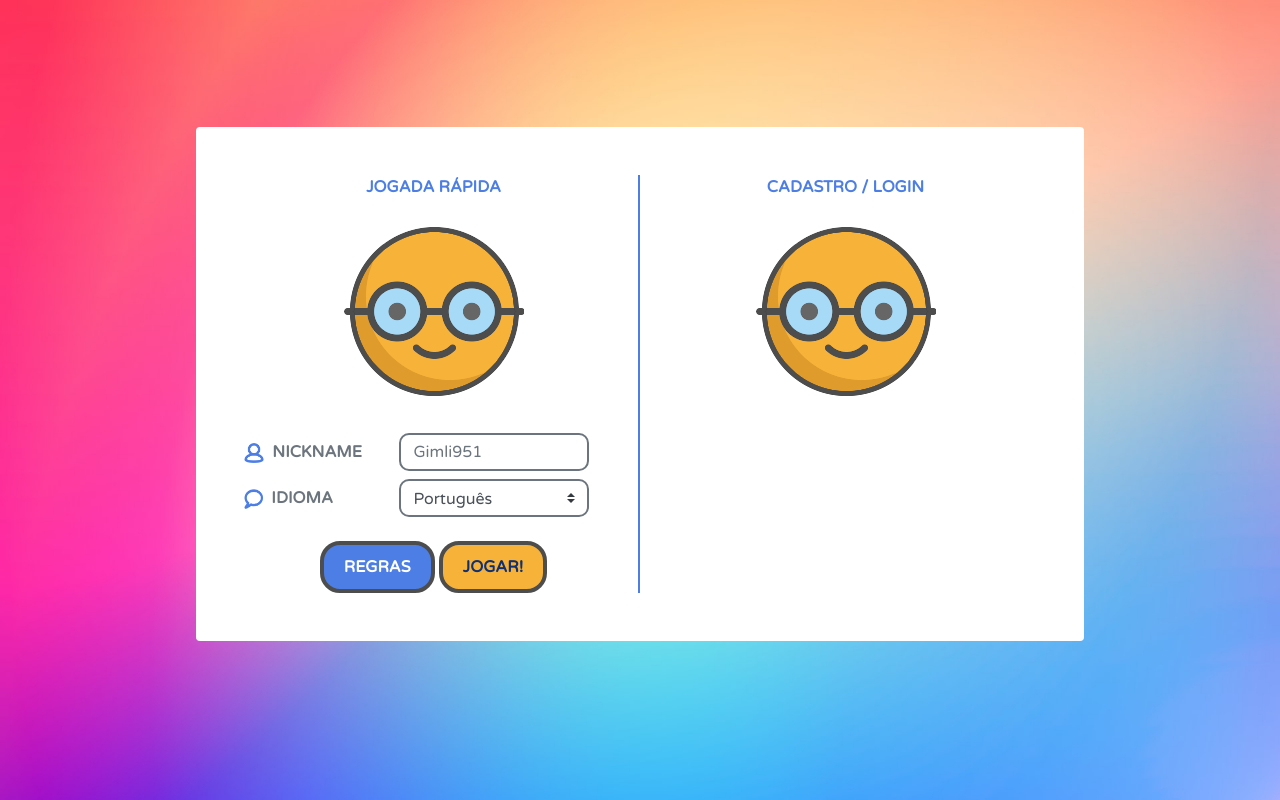
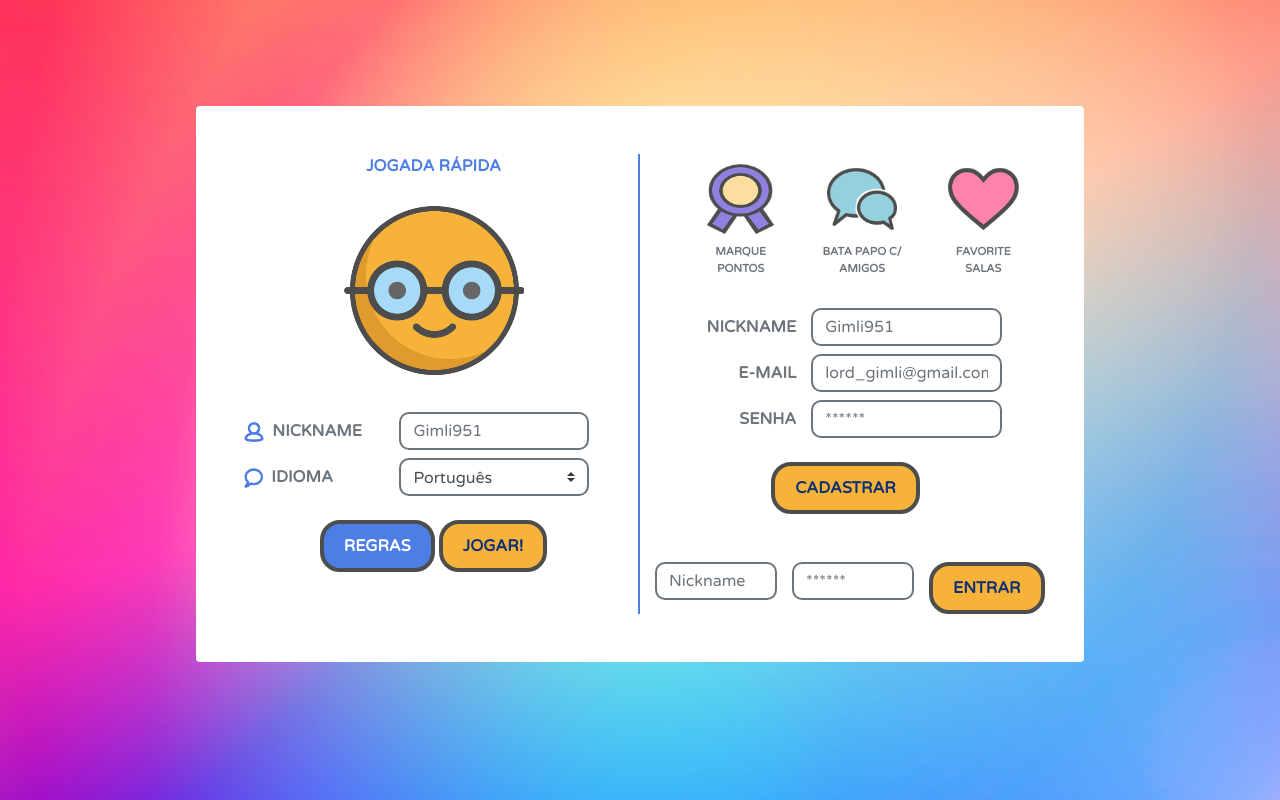
Before and after one commit to quaroline/hangman, a PHP site: page / in a window 1280 px wide. Run offline with PHP 8.4, Linux system fonts and the light colour scheme.

Commit message:
Tela Login finalizada.

```diff
--- a/index.html
+++ b/index.html
@@ -16,12 +16,11 @@
 </head>
 <body>
     <!-- Não esquecer de deixar só o conteúdo do body no arquivo original -->
-    <!-- <script type='text/javascript' src='script/models/index.js'></script> -->
     <div class="container d-flex justify-content-center vertical-center">
         <div class="jumbotron p-3 p-md-5 rounded" style="width:80%;">
             <div class="row text-center">
                 <div class="col-md-6 right-border">
-                    <p class="text-primary font-weight-bold">Jogada Rápida</p>
+                    <p class="text-primary font-weight-bold" data-bind="text: labelJogadaRapida">Jogada Rápida</p>
                     <img src="res/img/nerd.png" class="img-responsive"><br><br>
                     <div class="text-left">
                         <div class="form-group row mb-0">
@@ -36,28 +35,80 @@
                         <div class="form-group row">
                             <div class="col-md-5 col-form-label text-secondary">
                                 <img src="res/img/idioma.png" class="img-responsive" width="19" height="20">&nbsp;
-                                <label for="idioma"><b>Idioma</b></label>
+                                <label for="idioma"><b data-bind="text: labelIdioma">Idioma</b></label>
                             </div>
                             <div class="col-md-6 pl-0">
-                                <select id="idioma" class="custom-select">
-                                    <option value="en">English</option>
-                                    <option value="de">Deutsch</option>
-                                    <option value="pt" selected>Português</option>
-                                    <option value="jp">日本語</option>
-                                </select>
+                                <select id="idioma" class="custom-select" data-bind="options: idiomas, optionsText: 'idioma', optionsValue: 'codigo', value: idiomaSelecionado"></select>
                             </div>
                         </div>
                     </div>
-                    <button class="btn-action-sec">Regras</button>
-                    <button class="btn-action">Jogar!</button>
+                    <button class="btn-action-sec" data-bind="text: labelRegras">Regras</button>
+                    <button class="btn-action" data-bind="text: labelJogar() + '!'">Jogar</button>
                 </div>
                 <div class="col-md-6">
-                    <p class="text-primary font-weight-bold">Cadastro / Login</p>
-                    <img src="res/img/nerd.png" class="img-responsive">
+                    <div class="mb-3">
+                        <div class="row infos" style="padding:7px;padding-top:0">
+                            <div class="col-md-4">
+                                <img src="res/img/score.png" style="height: 90px">
+                                <label data-bind="text: labelMarcarPontos"></label>
+                            </div>
+                            <div class="col-md-4">
+                                <img src="res/img/chat.png" style="height: 90px">
+                                <label data-bind="text: labelChat"></label>
+                            </div>
+                            <div class="col-md-4">
+                                <img src="res/img/heart.png" style="height: 90px">
+                                <label data-bind="text: labelFavoritar"></label>
+                            </div>
+                        </div>
+                        <div class="form-group row mt-3" style="text-align: right;">
+                            <div class="col-md-5 col-form-label text-secondary">
+                                <label for="nickname"><b>Nickname</b></label>
+                            </div>
+                            <div class="col-md-6 pl-0">
+                                <input id="nickname" type="text" class="form-control" placeholder="Gimli951">
+                            </div>
+                            <div class="col-md-5 col-form-label text-secondary">
+                                <label for="email"><b>E-mail</b></label>
+                            </div>
+                            <div class="col-md-6 pl-0">
+                                <input id="email" type="text" class="form-control" placeholder="lord_gimli@gmail.com">
+                            </div>
+                            <div class="col-md-5 col-form-label text-secondary">
+                                <label for="senha"><b>Senha</b></label>
+                            </div>
+                            <div class="col-md-6 pl-0">
+                                <input id="senha" type="text" class="form-control" placeholder="******">
+                            </div>
+                            <div class="col-md-12 mt-3" style="text-align: center!important;">
+                                <button id="nickname" type="button" class="btn-action" data-bind="text: labelCadastro"></button>
+                            </div>
+                        </div>
+                    </div>
+                    <div class="mt-5">
+                        <div class="row">
+                            <div class="col-md-4" style="padding-right: 0!important;">
+                                <input id="nickname" type="text" class="form-control" placeholder="Nickname">
+                            </div>
+                            <div class="col-md-4" style="padding-right: 0!important;">
+                                <input id="nickname" type="text" class="form-control" placeholder="******">
+                            </div>
+                            <div class="col-md-4">
+                                <button id="nickname" type="button" class="btn-action" data-bind="text: labelLogin">
+                            </div>
+                        </div>
+                    </div>
+                </div>
+                <div class="col-md-12" data-bind="visible: idiomaSelecionado() != 'pt'">
+                    <div class="aviso">
+                        <h5 class="font-weight-bold text-danger" data-bind="text: labelAviso() +'!'"></h5>
+                        <p data-bind="text: labelDescricaoAviso"></p>
+                    </div>
                 </div>
             </div>
         </div>
     </div>
+    <script type='text/javascript' src='script/models/index.js'></script>
     <!-- Não esquecer de deixar só o conteúdo do body no arquivo original -->
 </body>
 </html>
--- a/script/models/game.js
+++ /dev/null
@@ -1,6 +0,0 @@
-function ViewModel() {
-    this.firstName = "Bert";
-    this.lastName = "Bertington";
-}
-
-ko.applyBindings(new ViewModel());
--- /dev/null
+++ b/script/models/index.js
@@ -0,0 +1,109 @@
+function viewModel() {
+    this.idiomas = ko.observableArray([
+        { idioma: 'English', codigo: 'en' },
+        { idioma: 'Deutsch', codigo: 'de' },
+        { idioma: 'Português', codigo: 'pt' },
+        { idioma: '日本語', codigo: 'jp' }
+    ]);
+
+    this.labels = [
+        { codigo: 'pt', palavras:
+            [
+                { label: 'JogadaRapida', palavra: 'Jogada Rápida' },
+                { label: 'Cadastro', palavra: 'Cadastrar' },
+                { label: 'Login', palavra: 'Entrar' },
+                { label: 'Idioma', palavra: 'Idioma' },
+                { label: 'Regras', palavra: 'Regras' },
+                { label: 'Jogar', palavra: 'Jogar' },
+                { label: 'Aviso', palavra: 'Aviso' },
+                { label: 'Favoritar', palavra: 'Favorite Salas' },
+                { label: 'MarcarPontos', palavra: 'Marque Pontos' },
+                { label: 'Chat', palavra: 'Bata papo c/ amigos' }
+            ]
+        },
+        { codigo: 'de', palavras:
+            [
+                { label: 'JogadaRapida', palavra: 'Schnelles Spiel' },
+                { label: 'Cadastro', palavra: 'Registrieren' },
+                { label: 'Login', palavra: 'Anmelden' },
+                { label: 'Idioma', palavra: 'Sprache' },
+                { label: 'Regras', palavra: 'Regeln' },
+                { label: 'Jogar', palavra: 'Spielen' },
+                { label: 'Chat', palavra: 'Mit Freunden unterhalten' },
+                { label: 'Favoritar', palavra: 'Lieblingszimmer' },
+                { label: 'MarcarPontos', palavra: 'Punkten' },
+                { label: 'Aviso', palavra: 'Warnung', aviso: 'Dieses Spiel wurde noch nicht zu 100% in die ausgewählte Sprache übersetzt. Bitte wählen Sie eine andere Sprache.' }
+            ]
+        },
+        { codigo: 'en', palavras:
+            [
+                { label: 'JogadaRapida', palavra: 'Quick Play' },
+                { label: 'Cadastro', palavra: 'Signup' },
+                { label: 'Login', palavra: 'Signin' },
+                { label: 'Idioma', palavra: 'Language' },
+                { label: 'Regras', palavra: 'Rules' },
+                { label: 'Jogar', palavra: 'Play' },
+                { label: 'Chat', palavra: 'Chat w/ friends' },
+                { label: 'Favoritar', palavra: 'Favorite Rooms' },
+                { label: 'MarcarPontos', palavra: 'Score Points' },
+                { label: 'Aviso', palavra: 'Warning', aviso: 'This game has not yet been 100% translated into the selected language. Please choose another language.' }
+            ]
+        },
+        { codigo: 'jp', palavras:
+            [
+                { label: 'JogadaRapida', palavra: 'クイックプレイ' },
+                { label: 'Cadastro', palavra: 'サインアップ' },
+                { label: 'Login', palavra: 'サインイン' },
+                { label: 'Idioma', palavra: '言語' },
+                { label: 'Regras', palavra: 'ルール' },
+                { label: 'Jogar', palavra: 'プレー' },
+                { label: 'Chat', palavra: '友達とチャット' },
+                { label: 'Favoritar', palavra: 'お気に入りの部屋' },
+                { label: 'MarcarPontos', palavra: '得点' },
+                { label: 'Aviso', palavra: '警告', aviso: 'このゲームはまだ選択した言語に100％翻訳されていません。 別の言語を選択してください。' }
+            ]
+        }
+    ];
+
+    this.idiomaSelecionado = ko.observable();
+
+    this.labelChat = ko.observable("");
+    this.labelJogar = ko.observable("");
+    this.labelAviso = ko.observable("");
+    this.labelIdioma = ko.observable("");
+    this.labelRegras = ko.observable("");
+    this.labelFavoritar = ko.observable("");
+    this.labelMarcarPontos = ko.observable("");
+    this.labelJogadaRapida = ko.observable("");
+    this.labelCadastro = ko.observable("");
+    this.labelLogin = ko.observable("");
+    this.labelDescricaoAviso = ko.observable("");
+
+    this.idiomaSelecionado.subscribe(v => {
+        if (v) {
+            const palavras = this.labels.find(el => el.codigo == v).palavras;
+
+            if (!palavras) {
+                alert("Erro interno.");
+            }
+
+            this.labelChat(palavras.find(p => p.label == 'Chat').palavra);
+            this.labelJogar(palavras.find(p => p.label == 'Jogar').palavra);
+            this.labelAviso(palavras.find(p => p.label == 'Aviso').palavra);
+            this.labelIdioma(palavras.find(p => p.label == 'Idioma').palavra);
+            this.labelRegras(palavras.find(p => p.label == 'Regras').palavra);
+            this.labelFavoritar(palavras.find(p => p.label == 'Favoritar').palavra);
+            this.labelMarcarPontos(palavras.find(p => p.label == 'MarcarPontos').palavra);
+            this.labelJogadaRapida(palavras.find(p => p.label == 'JogadaRapida').palavra);
+            this.labelCadastro(palavras.find(p => p.label == 'Cadastro').palavra);
+            this.labelLogin(palavras.find(p => p.label == 'Login').palavra);
+
+            if (v !== 'pt')
+                this.labelDescricaoAviso(palavras.find(p => p.label == 'Aviso').aviso);
+        }
+    });
+
+    this.idiomaSelecionado('pt');
+}
+
+ko.applyBindings(new viewModel());
--- a/style/index.css
+++ b/style/index.css
@@ -61,3 +61,20 @@ select, input {
     background-color: #0e3075!important;
     color: white;
 }
+
+.aviso {
+    padding:2%;
+    margin-top:5%;
+    background-color: #fce1b1;
+    border: 3px solid #dc3545;
+    border-radius: 10px;
+    color: #dc3545!important;
+}
+
+.infos {
+    font-size: 11px;
+    text-align: center!important;
+    font-weight: bold;
+    color:#6c757d!important;
+    padding-left:2.5rem!important;
+}
```
Also changed, not shown: res/img/chat.png (added), res/img/heart.png (added), res/img/score.png (added).
